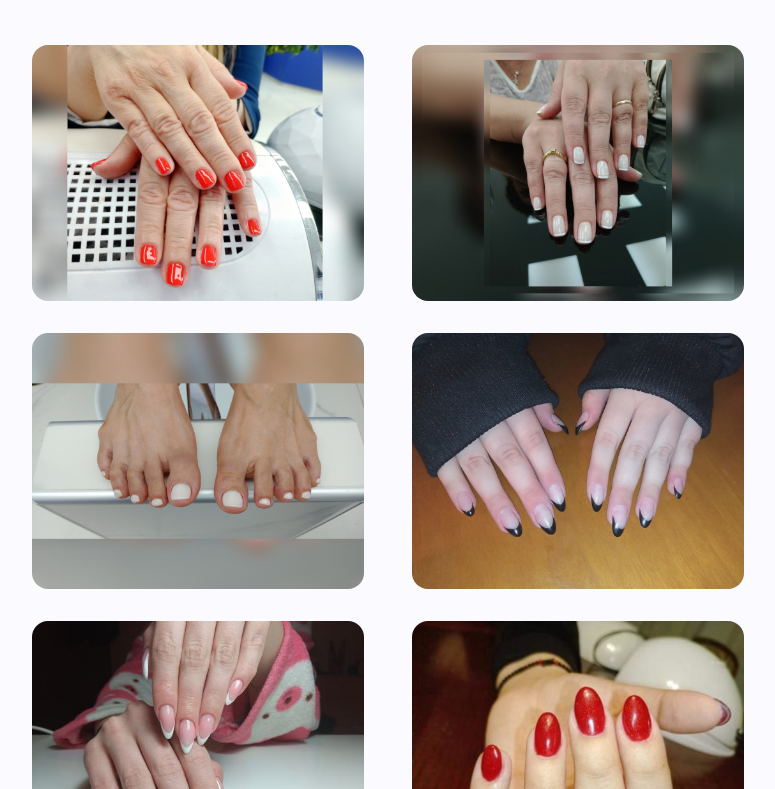
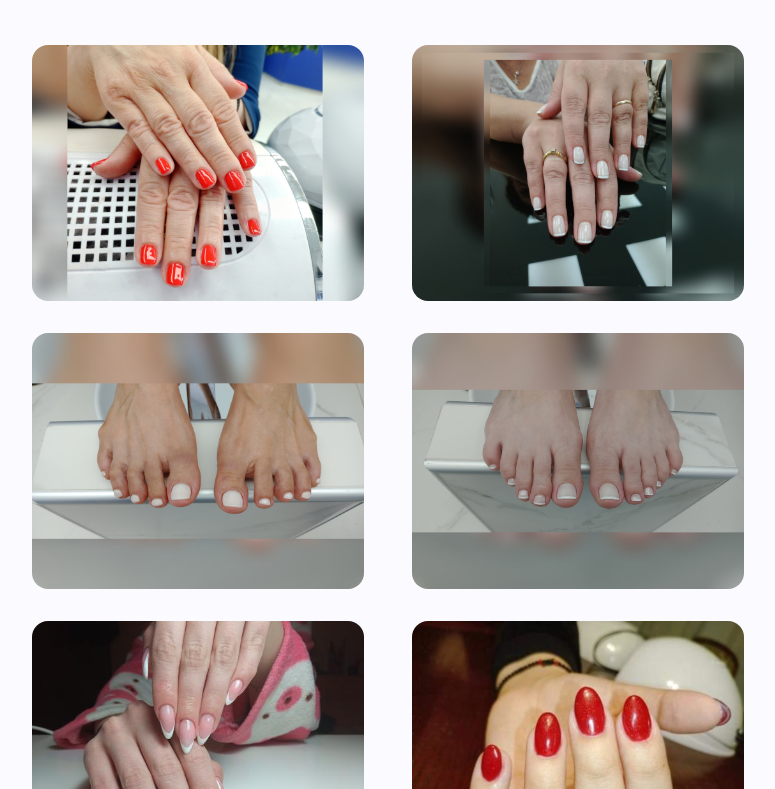
Before and after one commit to elnails/_Nails_by_Elena_, a plain HTML site: page index.html in a window 1280 px wide. Shown: the part 472-1261 px from the top of the page, without its empty margins (252-1027 px from the left). Drawn offline with nearby package versions, Linux system fonts and the light colour scheme.

Commit message:
Update index.html

```diff
--- a/index.html
+++ b/index.html
@@ -129,7 +129,7 @@
                  </article>
 
                  <article class="projects__card">
-                    <img src="images/art8.jpg" alt="" class="projects__img">
+                    <img src="images/art700.jpg" alt="" class="projects__img">
 
                     <div class="projects__modal">
                         <div>
```
